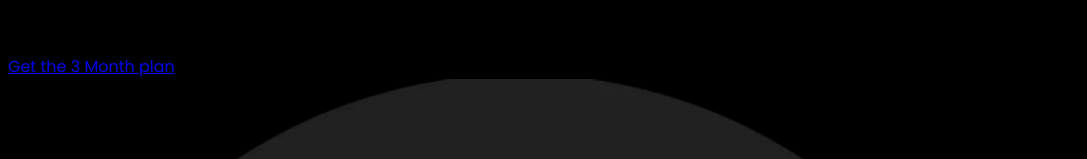
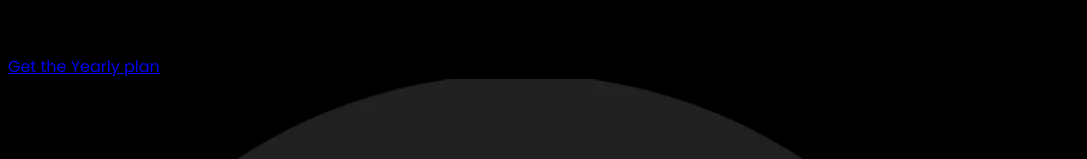
Before and after one commit to Orator-Bot/orator-website, a Next.js app: page /premium in a window 1280 px wide. Shown: the part 2912-3071 px from the top of the page, without its empty margins (0-1087 px from the left). Built offline with nearby package versions, Linux system fonts and the light colour scheme.

Commit message:
pricing changed

```diff
--- a/pages/premium.jsx
+++ b/pages/premium.jsx
@@ -47,12 +47,12 @@ export default function Premium() {
                 </div>
                 <div className="flex flex-col justify-center text-white">
                     <div className='h-80 w-80 gap-2 bg-[#3166c238] rounded-lg border-2 border-[#3166c238] text-center items-center justify-center flex flex-col space-y-1 hover:scale-105 transition-all'>
-                        <h1 className='text-white font-bold text-xl'>3 Month Plan</h1>
-                        <h2 className='text-white text-lg'><span className='text-gray-400'>US</span> <span className='text-white text-4xl'>7.50</span><span className='text-gray-400 text-4xl'>$</span></h2>
+                        <h1 className='text-white font-bold text-xl'>Yearly Plan</h1>
+                        <h2 className='text-white text-lg'><span className='text-gray-400'>US</span> <span className='text-white text-4xl'>30</span><span className='text-gray-400 text-4xl'>$</span></h2>
                         <h2 className='text-gray-500  text-md'>Billed every 3 months</h2>
                         <h2 className='text-white text-md'>✔ Yearly plan with benifits</h2>
                         <h2 className='text-white text-md'>✔ Transferable to another server</h2>
-                        <a href="#" className='border-2 border-[#3166c2] p-3 relative top-3 rounded-lg hover:bg-[#3166c2] hover:text-white transition-all'>Get the 3 Month plan</a>
+                        <a href="#" className='border-2 border-[#3166c2] p-3 relative top-3 rounded-lg hover:bg-[#3166c2] hover:text-white transition-all'>Get the Yearly plan</a>
                     </div>
                 </div>
             </div>
```
Also changed, not shown: 1 other file (tests, documents, lock files or other folders).
